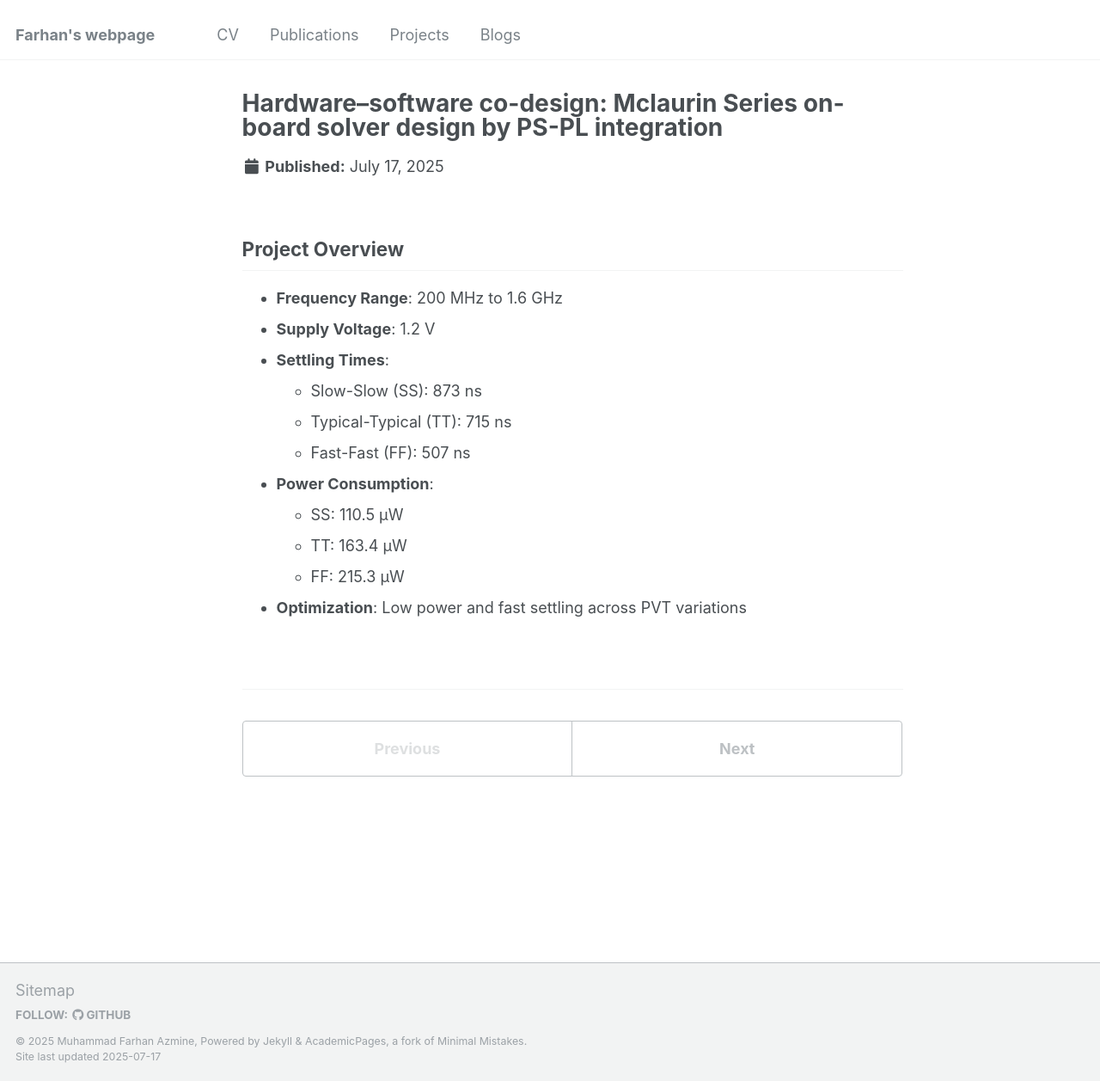
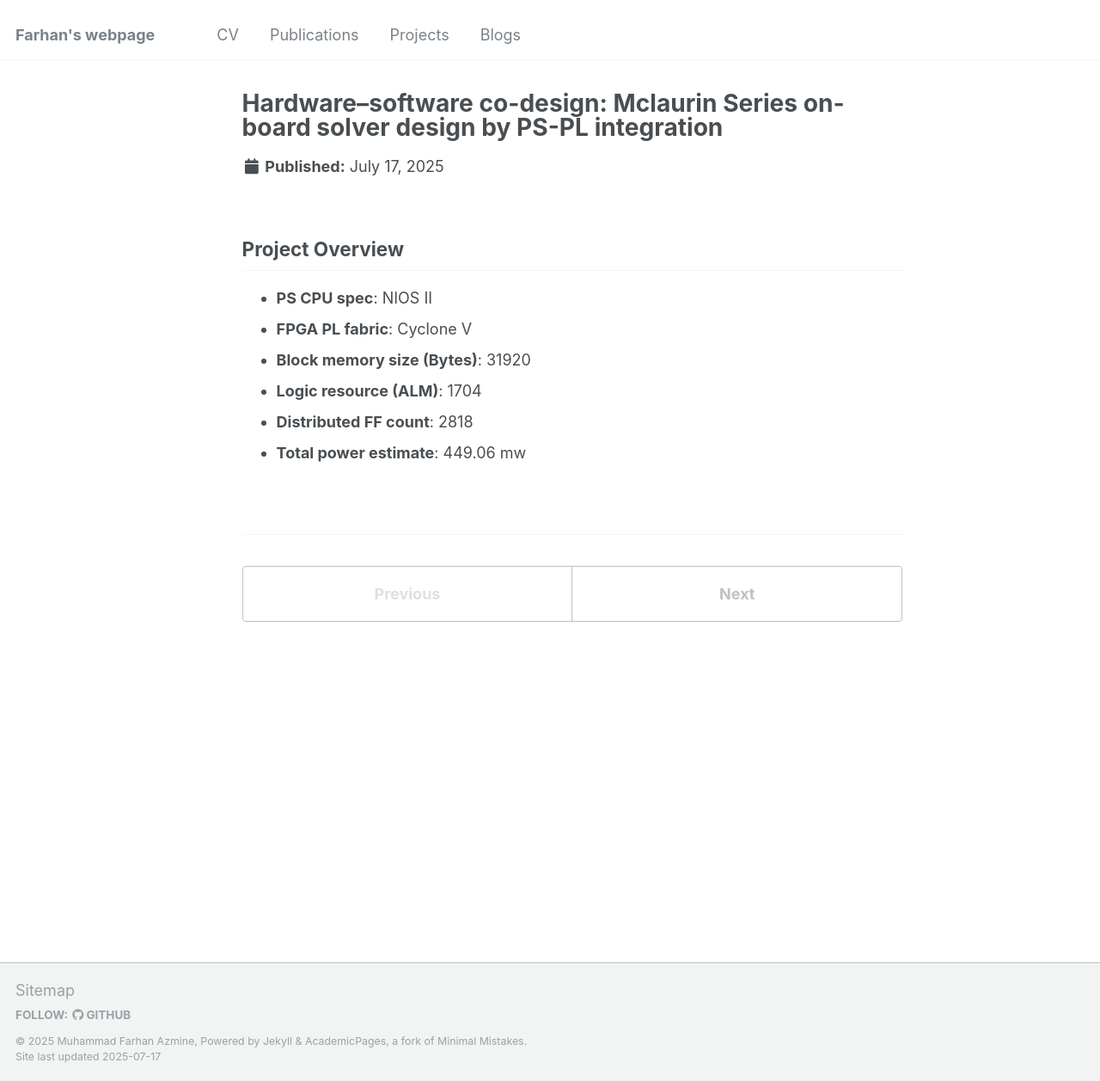
Before and after one commit to muhammadfarhan720/web-profile, a Jekyll site: the page built from _projects/HW_SW_onboard_test.md, in a window 1280 px wide and 1257 px high. Shown: the whole window at 86% size. Built offline with Jekyll 4.4.1, drawn with Linux system fonts in a browser that asks for light colours.

Commit message:
update
update

```diff
--- a/_projects/HW_SW_onboard_test.md
+++ b/_projects/HW_SW_onboard_test.md
@@ -8,14 +8,9 @@ order: 1
 
 ## Project Overview
 
-- **Frequency Range**: 200 MHz to 1.6 GHz
-- **Supply Voltage**: 1.2 V
-- **Settling Times**:
-  - Slow-Slow (SS): 873 ns
-  - Typical-Typical (TT): 715 ns
-  - Fast-Fast (FF): 507 ns
-- **Power Consumption**:
-  - SS: 110.5 µW
-  - TT: 163.4 µW
-  - FF: 215.3 µW
-- **Optimization**: Low power and fast settling across PVT variations
+- **PS CPU spec**: NIOS II
+- **FPGA PL fabric**: Cyclone V
+- **Block memory size (Bytes)**: 31920
+- **Logic resource (ALM)**: 1704
+- **Distributed FF count**: 2818
+- **Total power estimate**: 449.06 mw
```
Also changed, not shown: _projects/RTL-VGA-Graphics-Processor.md (+1 -1 lines).
